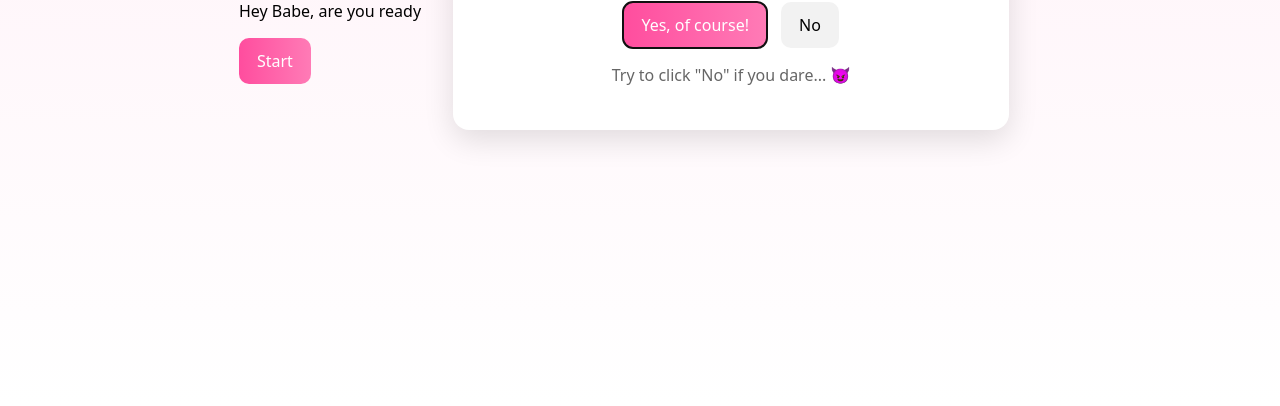
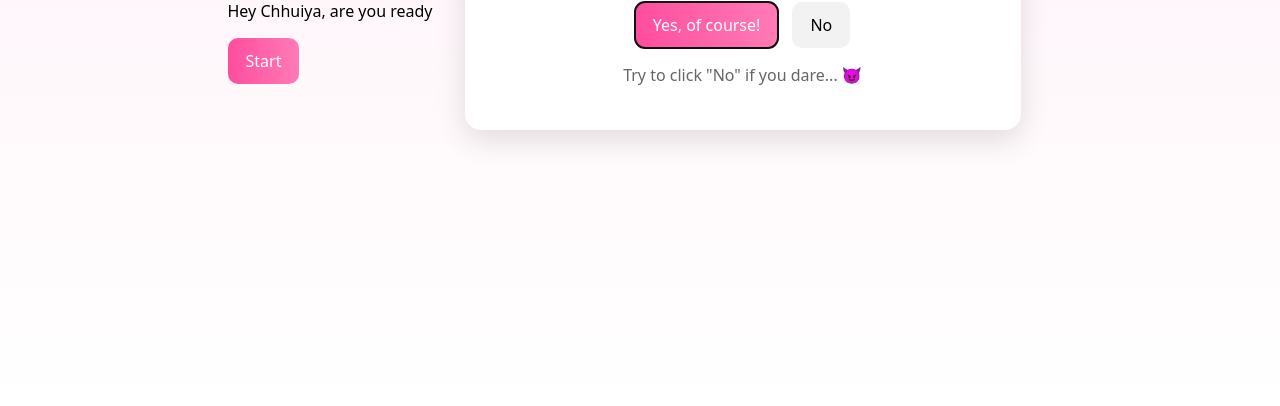
Before and after one commit to kuntald139-droid/chhuuiyaa.github.io, a plain HTML site: page index.html in a window 1280 px wide. Shown: the part 394-800 px from the top of the page. Drawn offline with Linux system fonts and the light colour scheme.

Commit message:
Change greeting from 'Babe' to 'Chhuiya'
Updated greeting text in the HTML file.

```diff
--- a/index.html
+++ b/index.html
@@ -10,7 +10,7 @@
   <div id="start-overlay">
     <div class="start-content">
       <h2>Welcome! 💌</h2>
-      <p>Hey Babe, are you ready</p>
+      <p>Hey Chhuiya, are you ready</p>
       <button id="start-btn" class="btn yes">Start</button>
     </div>
   </div>
```
